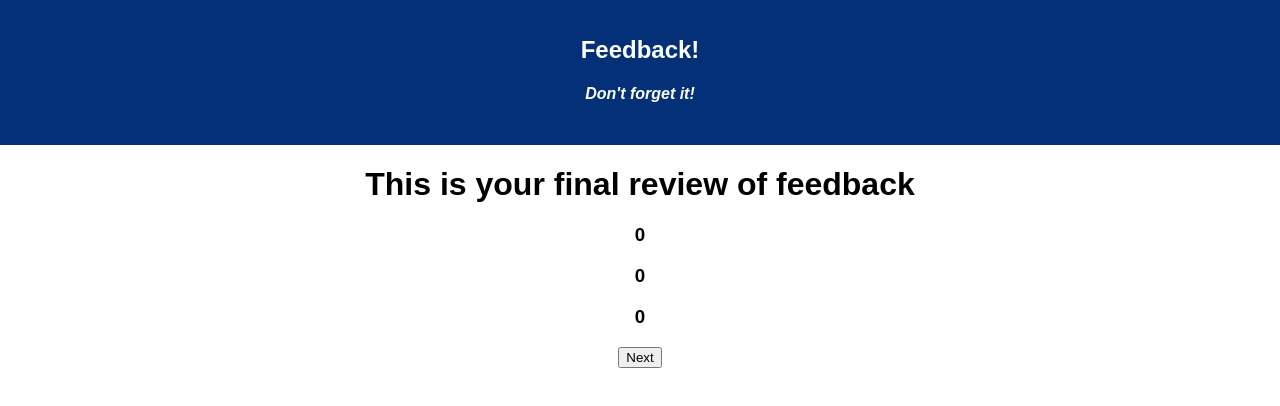
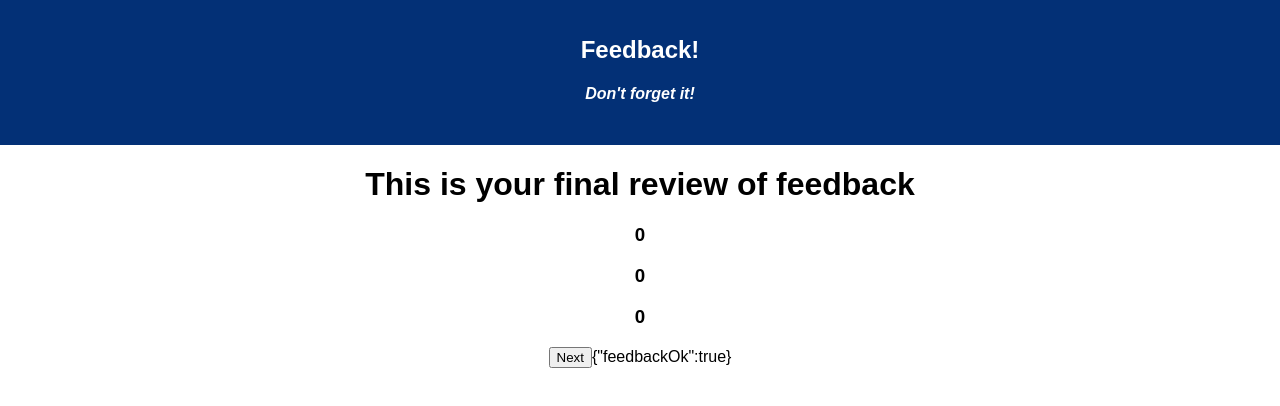
Before and after one commit to ntxooyaj89/weekend-challenge-5-feedback, a React (Create React App) app: page /#/final-review in a window 1280 px wide. Shown: the top 406 px of the page. Built offline with nearby package versions, Linux system fonts and the light colour scheme.

Commit message:
added notes and clean up code.

```diff
--- a/src/components/FeedbackReview/FinalReview.js
+++ b/src/components/FeedbackReview/FinalReview.js
@@ -12,16 +12,17 @@ class FeedBackReview extends Component {
         }
     }
 
+    // this fucntion is created to use to toggle the submit page
     toggleFeedback = () =>{
         this.setState({
            feedbackOk: !this.state.feedbackOk,
         })
 
-        console.log('this is feedbackOk', this.state);
+
     }
 
 
-
+   // checking the status of state with if conditional in the function...
     checkMyfeedback = () =>{
         // const action = {type: 'CHECK_FEEDBACK',
         //                 payload: this.state,
@@ -37,12 +38,16 @@ class FeedBackReview extends Component {
         }
     }
 
+
+    // if pass the conditional with true run this function
     sendFeedback = () => {
 
         this.feedBackToSend();
         this.props.history.push('/success-page');
     }
 
+
+    // if incomplete feedback run this function...
     incompleteFeedback = () =>{
         this.props.history.push('/review-commets')
     }
@@ -83,6 +88,7 @@ class FeedBackReview extends Component {
                     <h3>{this.props.reduxStore.supportReducer}</h3>
                     <h3>{this.props.reduxStore.commentReducer}</h3>
                     <button onClick={this.sendFeedback}>Next</button>
+                    {JSON.stringify(this.state)}
                 </div>
 
             </div>
--- a/src/components/FeedbackReview/ReviewComments.js
+++ b/src/components/FeedbackReview/ReviewComments.js
@@ -5,7 +5,8 @@ import { connect } from 'react-redux'
 
 class ReiviewComments extends Component {
 
-    handleClick = () => {
+    handleClick = (event) => {
+        event.preventDefault();
         this.props.history.push('/final-review')
     }
 
--- a/src/components/FeedbackReview/ReviewSupport.js
+++ b/src/components/FeedbackReview/ReviewSupport.js
@@ -10,12 +10,6 @@ class ReviewSupport extends Component {
 
 
     render() {
-        console.log(this.state);
-
-
-
-
-
 
         return (
             <div>
```
